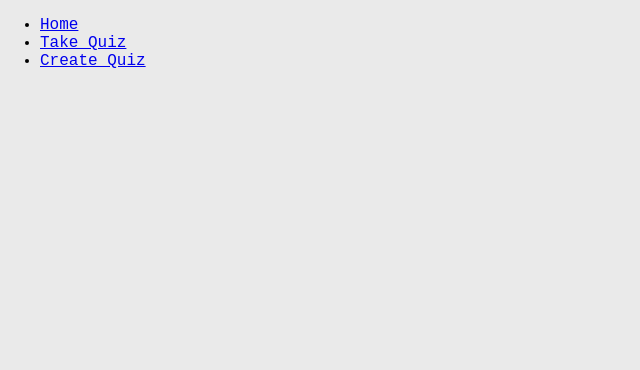
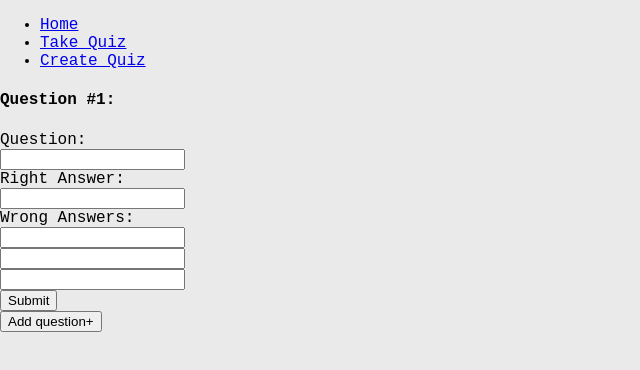
Before and after one commit to Ziv5ha/quiz-react, a React (Create React App) app in the folder front/: page /createQuiz in a window 1280 px wide. Shown: the top 370 px of the page, without its empty margins (0-640 px from the left). Built offline with nearby package versions, Linux system fonts and the light colour scheme; the HTML template or start-up script is replaced by a standard one.

Commit message:
added to ability to create a new quiz - WIP no fully functional

```diff
--- a/front/src/createQuiz/CreateQuiz.tsx
+++ b/front/src/createQuiz/CreateQuiz.tsx
@@ -1,10 +1,55 @@
-import React from 'react';
+import React, { useState } from 'react';
 import Navbar from '../global-components/Navbar';
+import Question from './components/Question';
 
 export default function CreateQuiz() {
+  const [questionIndex, setQuestionIndex] = useState(0);
+  const [questionArr, setQuestionArr] = useState<Question[]>([
+    { question: '', rightAnswer: '', wrongAnswers: ['', '', ''] },
+  ]);
+  const [questionsElems, setQuestionsElems] = useState<JSX.Element[]>([
+    <Question
+      key={`question#0}`}
+      questionArr={questionArr}
+      setQuestionArr={setQuestionArr}
+      index={questionIndex}
+    />,
+  ]);
+
+  const addQuestion = () => {
+    setQuestionIndex((prev) => ++prev);
+    setQuestionArr((prev) => [
+      ...prev,
+      { question: '', rightAnswer: '', wrongAnswers: ['', '', ''] },
+    ]);
+    setQuestionsElems((prev) => [
+      ...prev,
+      <Question
+        key={`question#${questionArr.length}`}
+        questionArr={questionArr}
+        setQuestionArr={setQuestionArr}
+        index={questionIndex + 1}
+      />,
+    ]);
+  };
+  //   const createQuizFunc = (e) => {
+  //     e.preventDefault();
+  //     console.log(e);
+  //   };
   return (
     <div>
       <Navbar />
+      <form
+        onSubmit={(e) => {
+          e.preventDefault();
+          console.log(e);
+          console.log(questionArr);
+        }}
+      >
+        {questionsElems}
+        <button type='submit'>Submit</button>
+      </form>
+      <button onClick={addQuestion}>Add question+</button>
     </div>
   );
 }
--- /dev/null
+++ b/front/src/createQuiz/components/Question.tsx
@@ -0,0 +1,116 @@
+import React, { useState } from 'react';
+
+export default function Question({
+  questionArr,
+  setQuestionArr,
+  index,
+}: {
+  questionArr: Question[];
+  setQuestionArr: React.Dispatch<React.SetStateAction<Question[]>>;
+  index: number;
+}) {
+  const [localQuestion, setLocalQuestion] = useState<Question>({
+    question: '',
+    rightAnswer: '',
+    wrongAnswers: ['', '', ''],
+  });
+
+  /**
+   * updates local state of the question.
+   *
+   * @param {'question' | 'rightAnswer' | 0 | 1 | 2} part
+   *    if given 0 | 1 | 2 uses it as index to update wrongAnswers in the question state
+   *    if given 'question' | 'rightAnswer' updates that part of the question state
+   * @param {string} newValue user input value
+   */
+  const updateLocalQuestion = (
+    part: 'question' | 'rightAnswer' | 0 | 1 | 2,
+    newValue: string
+  ) => {
+    const temp = JSON.parse(JSON.stringify(localQuestion));
+    if (typeof part === 'number') {
+      temp.wrongAnswers[part] = newValue;
+    } else {
+      temp[part] = newValue;
+    }
+    setLocalQuestion(temp);
+  };
+
+  // onChange Handlers
+  const changeQuestion = (e: React.ChangeEvent<HTMLInputElement>) => {
+    e.preventDefault();
+    updateLocalQuestion('question', e.target.value);
+  };
+  const changeRightAnswer = (e: React.ChangeEvent<HTMLInputElement>) => {
+    e.preventDefault();
+    updateLocalQuestion('rightAnswer', e.target.value);
+  };
+  const changeWrongAnswer0 = (e: React.ChangeEvent<HTMLInputElement>) => {
+    e.preventDefault();
+    updateLocalQuestion(0, e.target.value);
+  };
+  const changeWrongAnswer1 = (e: React.ChangeEvent<HTMLInputElement>) => {
+    e.preventDefault();
+    updateLocalQuestion(1, e.target.value);
+  };
+  const changeWrongAnswer2 = (e: React.ChangeEvent<HTMLInputElement>) => {
+    e.preventDefault();
+    updateLocalQuestion(2, e.target.value);
+  };
+
+  // onBlur Handler - updates the "higher" questions state
+  const updateGlobalQuestion = (
+    e: React.FocusEvent<HTMLInputElement, Element>
+  ) => {
+    e.preventDefault();
+    const tempQuestionArr = [...questionArr];
+    tempQuestionArr[index] = localQuestion;
+    setQuestionArr(tempQuestionArr);
+  };
+
+  return (
+    <div>
+      <h4>Question #{index + 1}:</h4>
+      Question:
+      <br />
+      <input
+        type='text'
+        value={localQuestion.question}
+        onChange={changeQuestion}
+        onBlur={updateGlobalQuestion}
+      />
+      <br />
+      Right Answer:
+      <br />
+      <input
+        type='text'
+        value={localQuestion.rightAnswer}
+        onChange={changeRightAnswer}
+        onBlur={updateGlobalQuestion}
+      />
+      <br />
+      Wrong Answers:
+      <br />
+      <input
+        type='text'
+        value={localQuestion.wrongAnswers[0]}
+        onChange={changeWrongAnswer0}
+        onBlur={updateGlobalQuestion}
+      />
+      <br />
+      <input
+        type='text'
+        value={localQuestion.wrongAnswers[1]}
+        onChange={changeWrongAnswer1}
+        onBlur={updateGlobalQuestion}
+      />
+      <br />
+      <input
+        type='text'
+        value={localQuestion.wrongAnswers[2]}
+        onChange={changeWrongAnswer2}
+        onBlur={updateGlobalQuestion}
+      />
+    </div>
+  );
+}
```
